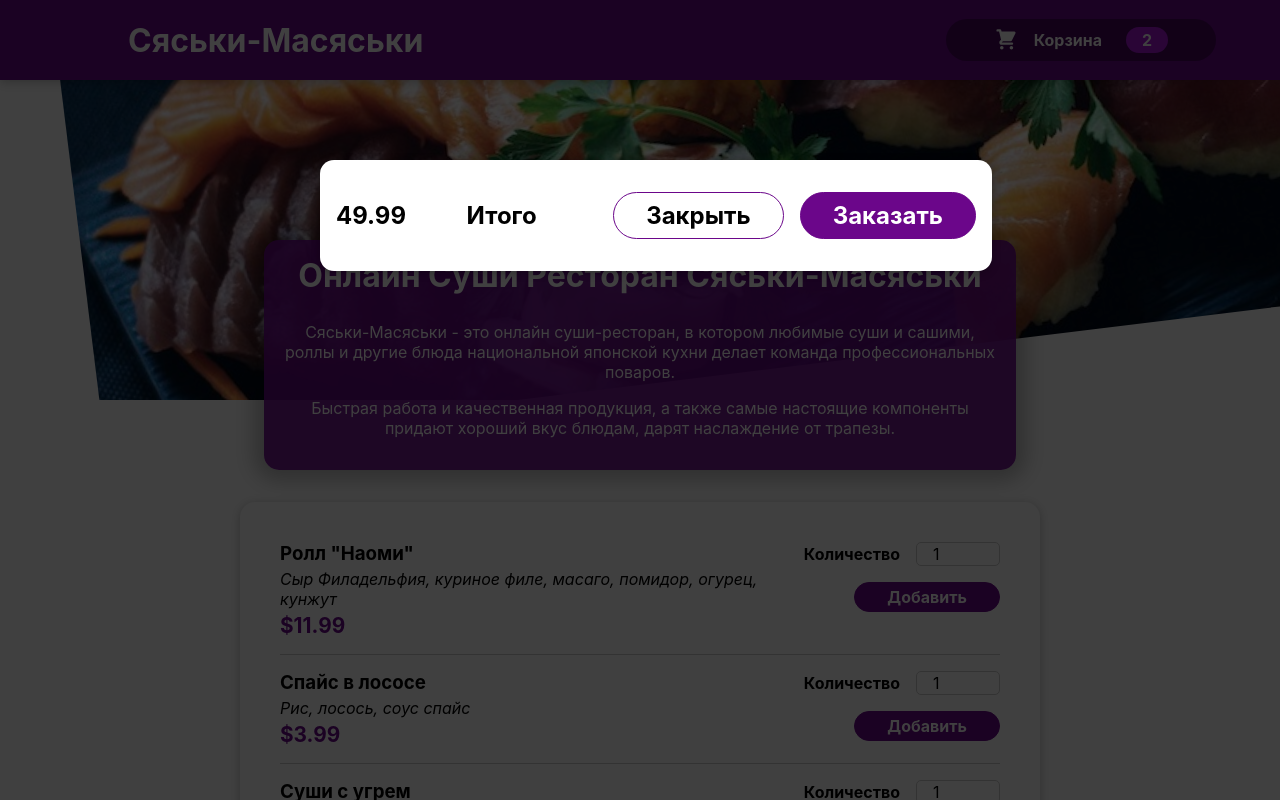
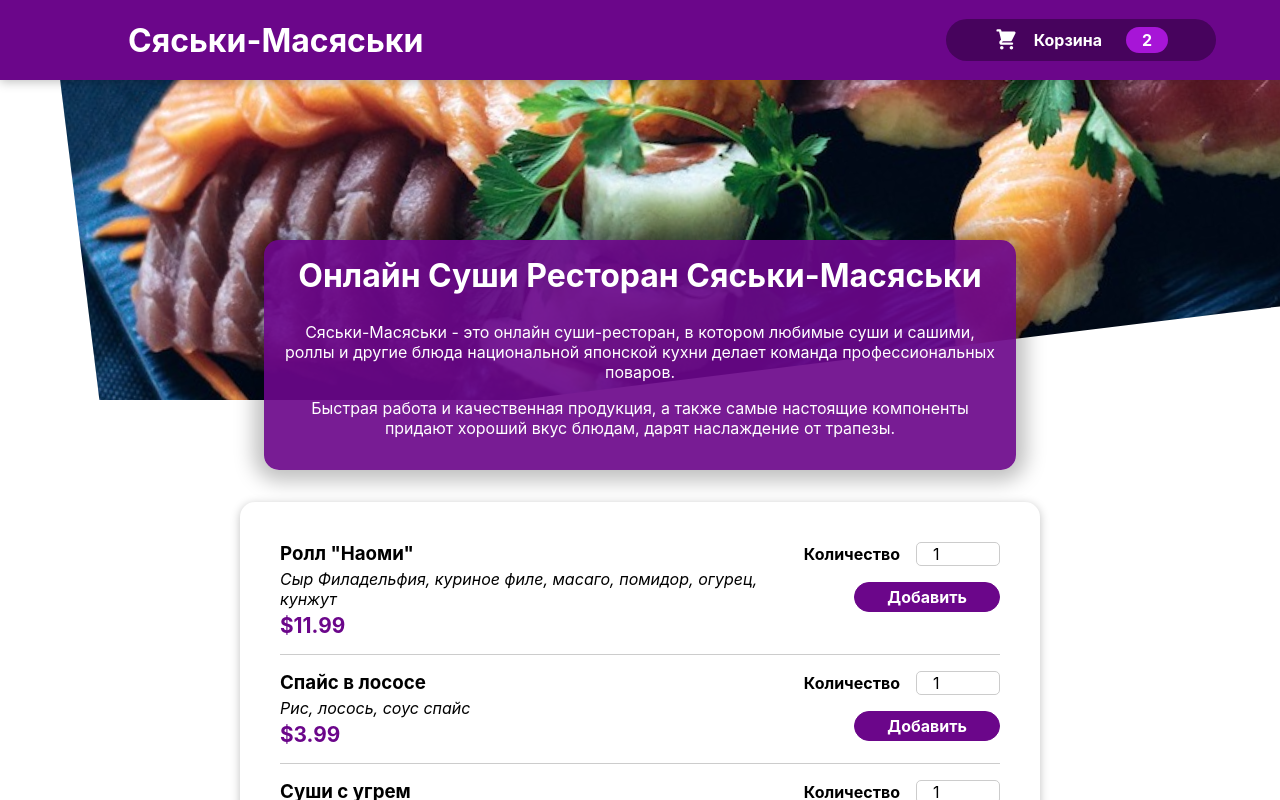
Before and after one commit to YermakA/online-sushi-restaurant, a React (Create React App) app: page / in a window 1280 px wide. Shown: the top 800 px of the page. Built offline with nearby package versions, Linux system fonts and the light colour scheme.

Commit message:
useState created

```diff
--- a/src/App.jsx
+++ b/src/App.jsx
@@ -1,13 +1,22 @@
-import React from "react";
+import React, { useState } from "react";
 import Header from "./components/layout/Header.jsx";
 import Meals from "./components/meals/Meals.jsx"
 import Cart from "./components/cart/Cart"
 
 function App() {
+
+  const [activeCart, setActiveCart] = useState(false);
+
+  const onshowCartHandler = () => {
+    setActiveCart(true)
+  }
+  const onHiddenCartHandler = () => {
+    setActiveCart(false)
+  }
   return (
     <React.Fragment>
-      <Cart />
-      <Header />
+      {activeCart && <Cart hiddenCart={onHiddenCartHandler} />}
+      <Header showCart={onshowCartHandler} />
       <main>
         <Meals />
       </main>
--- a/src/components/UI/Modal.jsx
+++ b/src/components/UI/Modal.jsx
@@ -4,7 +4,7 @@ import React from 'react'
 
 
 const BackDrop = (props) => {
-  return (<div className={styles.backdrop}></div>)
+  return (<div className={styles.backdrop} onClick={props.hiddenCart}></div>)
 }
 
 
@@ -22,7 +22,7 @@ const portalElement = document.querySelector('#modal')
 const Modal = (props) => {
   return (
     <React.Fragment>
-      {ReactDOM.createPortal(<BackDrop />, portalElement)}
+      {ReactDOM.createPortal(<BackDrop hiddenCart={props.hiddenCart} />, portalElement)}
       {ReactDOM.createPortal(<ModalWindow>{props.children}</ModalWindow>, portalElement)}
     </React.Fragment>
   )
--- a/src/components/cart/Cart.jsx
+++ b/src/components/cart/Cart.jsx
@@ -5,13 +5,13 @@ const Cart = (props) => {
   const cartItems = 0;
 
   return (
-    <Modal>
+    <Modal hiddenCart={props.hiddenCart}>
       <div className={styles.total}>
         <span>49.99</span>
         <span>Итого</span>
         <div className={styles.actions}>
-          <button className={styles["button-alt"]}>Закрыть</button>
-          <button className={styles.button}>Заказать</button>
+          <button className={styles["button-alt"]} onClick={props.hiddenCart}>Закрыть</button>
+          <button className={styles.button} >Заказать</button>
         </div>
       </div>
     </Modal>
--- a/src/components/layout/Header.jsx
+++ b/src/components/layout/Header.jsx
@@ -2,12 +2,12 @@ import React from "react";
 import imgSushi from '../../assets/sushi.jpg'
 import style from "./Header.module.css"
 import HeaderCartButton from "./HeaderCartButton";
-const Header = () => {
+const Header = (props) => {
 
   return (
     <React.Fragment>
       <header className={style.header}><h1>Сяськи-Масяськи</h1>
-        <HeaderCartButton />
+        <HeaderCartButton showCart={props.showCart} />
       </header>
       <div className={style['main-image']}>
         <img
--- a/src/components/layout/HeaderCartButton.jsx
+++ b/src/components/layout/HeaderCartButton.jsx
@@ -4,7 +4,7 @@ import CartIcon from './../cart/CartIcon';
 const HeaderCartButton = (props) => {
 
   return (
-    <button className={styles.button}>
+    <button className={styles.button} onClick={props.showCart}>
       <span className={styles.icon}><CartIcon /></span>
       <span >Корзина</span>
       <span className={styles.badge}>2</span>
```
